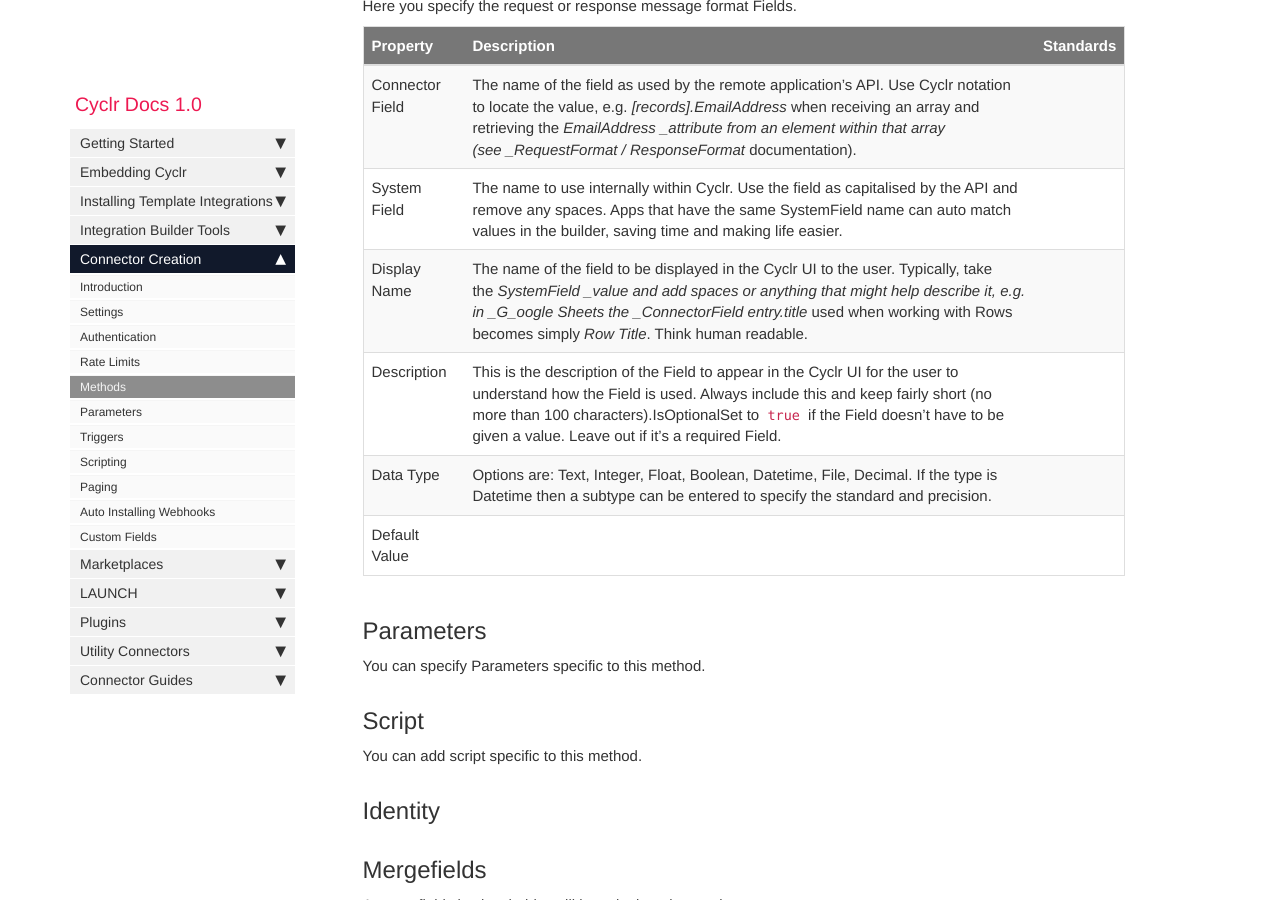
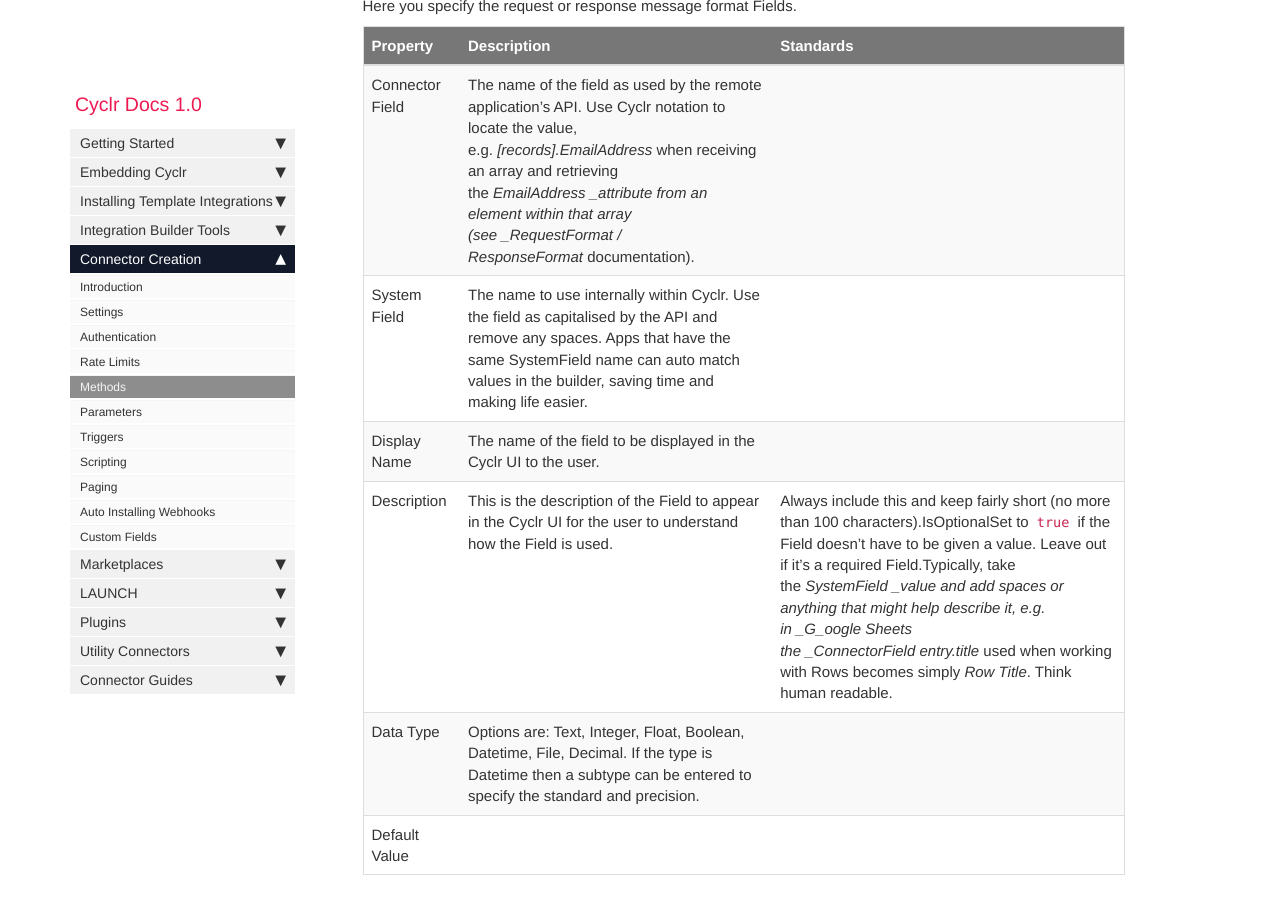
Before and after one commit to sneakysneak/docs, a Jekyll site: the page built from pages/custom-connectors/05-methods.md, in a window 1280 px wide and 900 px high, scrolled down 1888 px. Built offline with Jekyll 4.4.1, drawn with Linux system fonts in a browser that asks for light colours; nearby versions of some CDN libraries; comment, search, counter and statistics services are not loaded.

```diff
--- a/pages/custom-connectors/05-methods.md
+++ b/pages/custom-connectors/05-methods.md
@@ -47,8 +47,8 @@ Here you specify the request or response message format Fields.
 | --- | --- | ---
 | Connector Field | The name of the field as used by the remote application’s API. Use Cyclr notation to locate the value, e.g. _[records].EmailAddress_ when receiving an array and retrieving the _EmailAddress _attribute from an element within that array (see _RequestFormat / ResponseFormat_ documentation). | |
 | System Field | The name to use internally within Cyclr. Use the field as capitalised by the API and remove any spaces. Apps that have the same SystemField name can auto match values in the builder, saving time and making life easier.| |
-| Display Name | The name of the field to be displayed in the Cyclr UI to the user. Typically, take the _SystemField _value and add spaces or anything that might help describe it, e.g. in _G_oogle Sheets the _ConnectorField_ _entry.title_ used when working with Rows becomes simply _Row Title_. Think human readable.| |
-| Description | This is the description of the Field to appear in the Cyclr UI for the user to understand how the Field is used. Always include this and keep fairly short (no more than 100 characters).IsOptionalSet to `true` if the Field doesn’t have to be given a value. Leave out if it’s a required Field.| |
+| Display Name | The name of the field to be displayed in the Cyclr UI to the user. | |
+| Description | This is the description of the Field to appear in the Cyclr UI for the user to understand how the Field is used. | Always include this and keep fairly short (no more than 100 characters).IsOptionalSet to `true` if the Field doesn’t have to be given a value. Leave out if it’s a required Field.Typically, take the _SystemField _value and add spaces or anything that might help describe it, e.g. in _G_oogle Sheets the _ConnectorField_ _entry.title_ used when working with Rows becomes simply _Row Title_. Think human readable. |
 | Data Type | Options are: Text, Integer, Float, Boolean, Datetime, File, Decimal.  If the type is Datetime then a subtype can be entered to specify the standard and precision. | |
 | Default Value | | |
 
```
